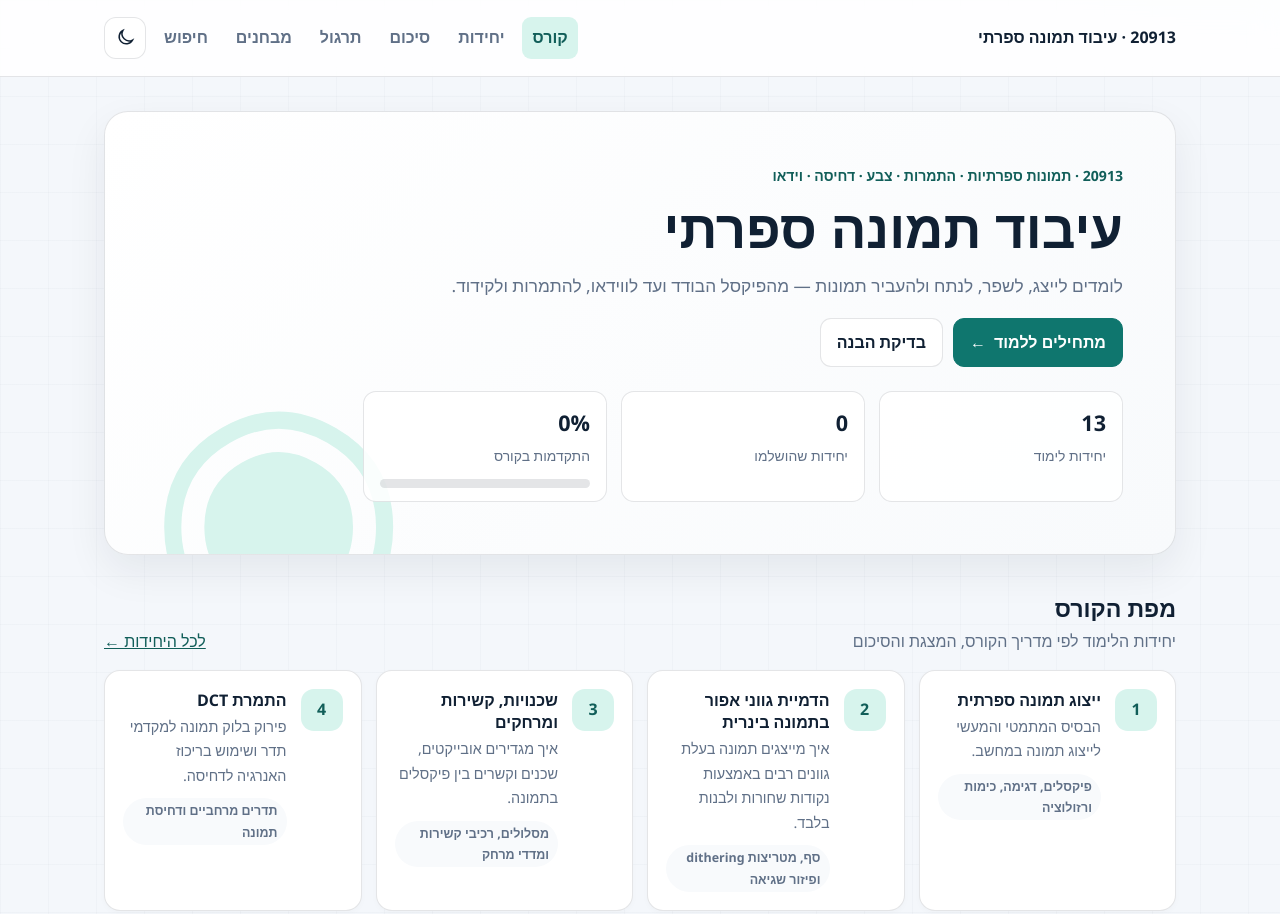
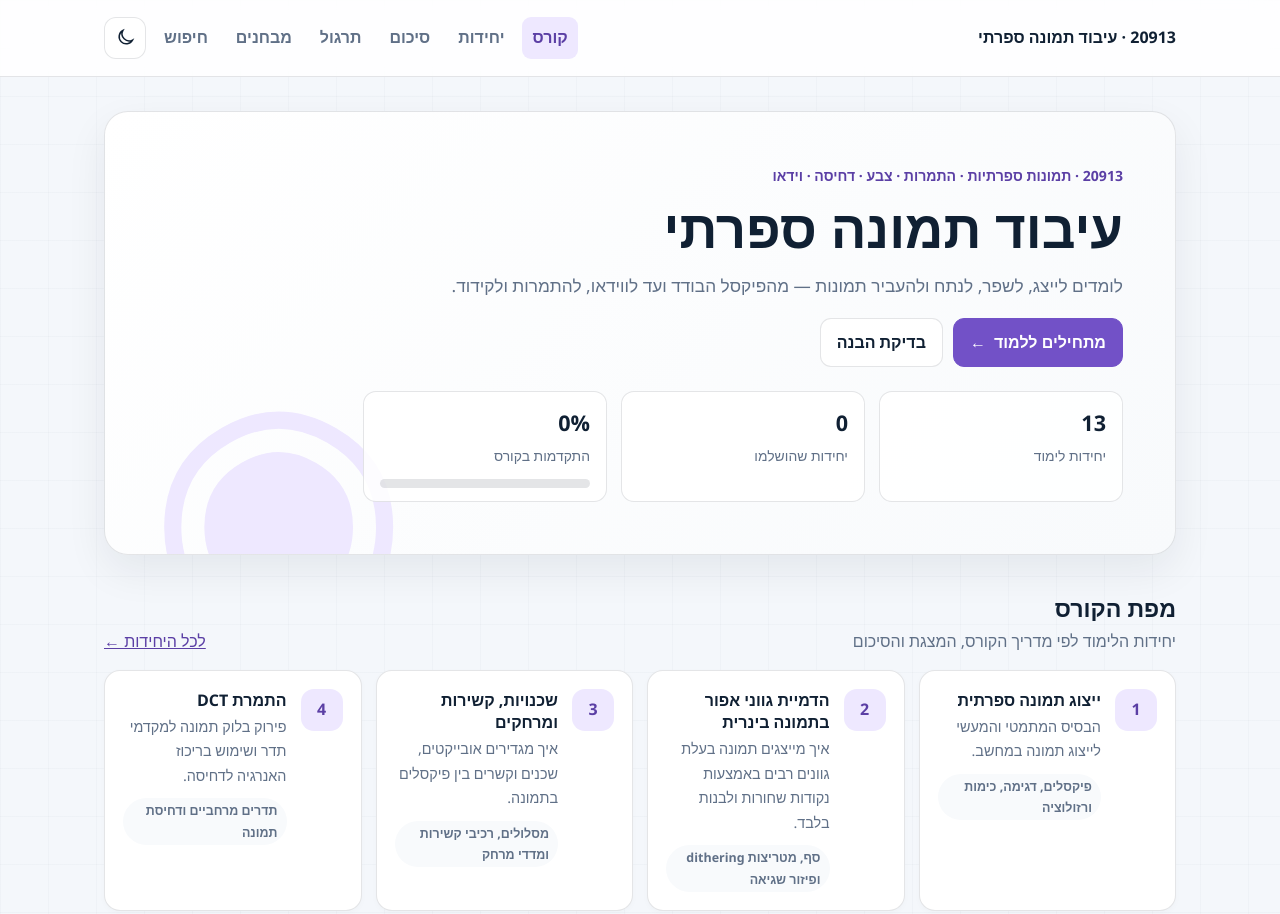
Before and after one commit to ornitcg/myImagaProcessingLearningWebsite, a plain HTML site: page index.html in a window 1280 px wide. Shown: the top 914 px of the page. Drawn offline with Linux system fonts and the light colour scheme.

Commit message:
Add subtle purple accents to site theme
Co-authored-by: Copilot <223556219+Copilot@users.noreply.github.com>

```diff
--- a/css/styles.css
+++ b/css/styles.css
@@ -6,9 +6,9 @@
   --muted: #607087;
   --card: #ffffff;
   --surface: #f8fafc;
-  --accent: #0f766e;
-  --accent-ink: #115e59;
-  --accent-soft: #d7f4ed;
+  --accent: #7251c7;
+  --accent-ink: #5b3fa5;
+  --accent-soft: #eee8ff;
   --line: rgba(15, 23, 42, .11);
   --ok: #166534;
   --ok-bg: #dcfce7;
@@ -23,9 +23,9 @@
   --muted: #9aabc0;
   --card: #121e2e;
   --surface: #0f1a29;
-  --accent: #43d5bc;
-  --accent-ink: #99f6e4;
-  --accent-soft: rgba(45, 212, 191, .14);
+  --accent: #b6a2ff;
+  --accent-ink: #d3c7ff;
+  --accent-soft: rgba(167, 139, 250, .16);
   --line: rgba(226, 232, 240, .13);
   --ok: #4ade80;
   --ok-bg: rgba(22, 101, 52, .3);
@@ -169,7 +169,7 @@ h1, h2, h3, p { margin-block-start: 0; }
 }
 
 .button { border-color: var(--accent); background: var(--accent); color: #fff; }
-[data-theme="dark"] .button { color: #062b27; }
+[data-theme="dark"] .button { color: #211935; }
 .button:hover, .button-secondary:hover { transform: translateY(-1px); border-color: var(--accent); }
 .button-secondary:hover { color: var(--accent-ink); background: var(--accent-soft); }
 .button:disabled { opacity: .58; cursor: default; transform: none; }
```
